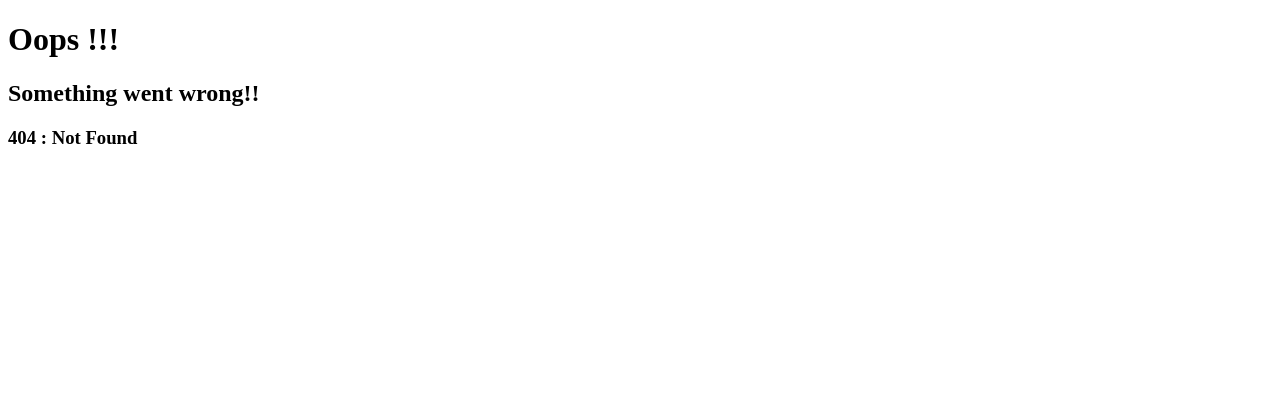
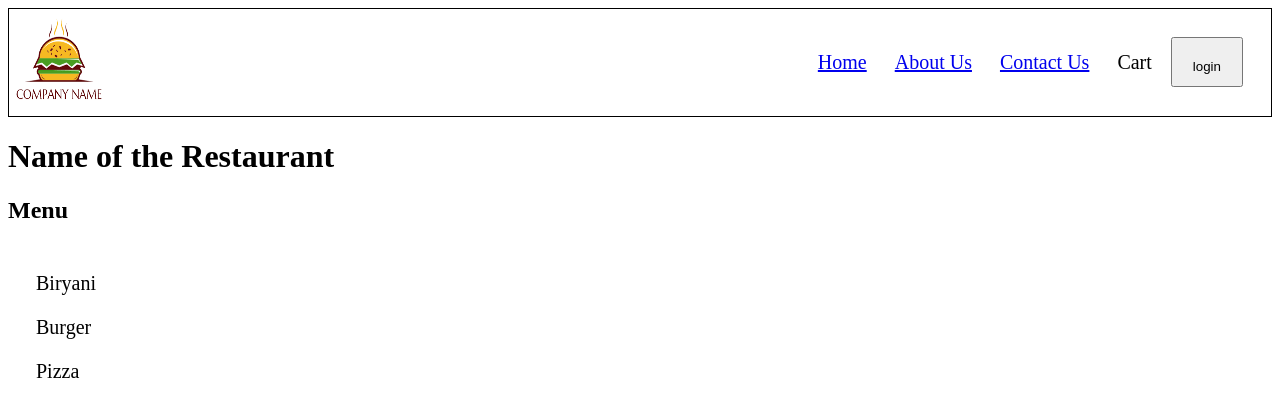
Before and after one commit to kaustubhsawant76/Restaurant-project-react, a React (Vite) app: page /restaurants/1 in a window 1280 px wide. Before the commit this address had no page. Shown: the top 416 px of the page. Built offline with nearby package versions, Linux system fonts and the light colour scheme.

Commit message:
another cors plugin used

```diff
--- a/package.json
+++ b/package.json
@@ -31,6 +31,6 @@
     "process": "^0.11.10"
   },
   "browserslist": [
-    "last two versions"
+    "last 6 versions"
   ]
 }
--- a/src/components/Body.js
+++ b/src/components/Body.js
@@ -21,7 +21,7 @@ const Body = () => {
 
   const FetchData= async ()=>{
 
-    const data= await fetch("https://www.swiggy.com/dapi/restaurants/list/v5?lat=12.9352403&lng=77.624532&is-seo-homepage-enabled=true&page_type=DESKTOP_WEB_LISTING");
+    const data= await fetch("https://cors-anywhere.herokuapp.com/https://www.swiggy.com/dapi/restaurants/list/v5?lat=12.9352403&lng=77.624532&is-seo-homepage-enabled=true&page_type=DESKTOP_WEB_LISTING");
    const json= await data.json();
   //  console.log(json);
    setRestlist(json?.data?.cards[1]?.card?.card?.gridElements?.infoWithStyle?.restaurants);
--- /dev/null
+++ b/src/components/RestaurantMenu.js
@@ -0,0 +1,18 @@
+const RestaurantMenu=()=>{
+    return(
+  <div className="menu">
+  <h1>Name of the Restaurant</h1>
+  <h2>Menu</h2>
+   <ul className="list" >
+    <li>Biryani</li>
+    <li>Burger</li>
+    <li>Pizza</li>
+
+   </ul>
+
+  </div>
+    )
+}
+
+
+export default RestaurantMenu;
--- a/style.css
+++ b/style.css
@@ -77,3 +77,8 @@ height: 24px;
     .filter{
       display: flex;
     }
+
+    .list{
+        display: inline-block;
+
+    }
```
Also changed, not shown: src/App.js (+6 -1 lines).
